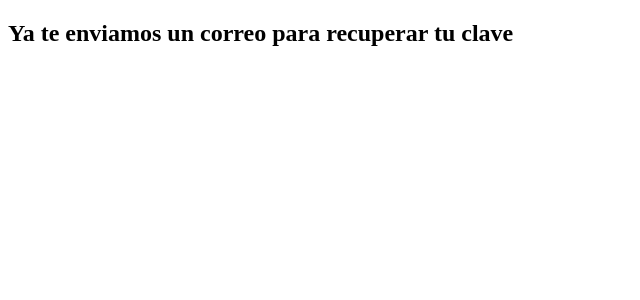
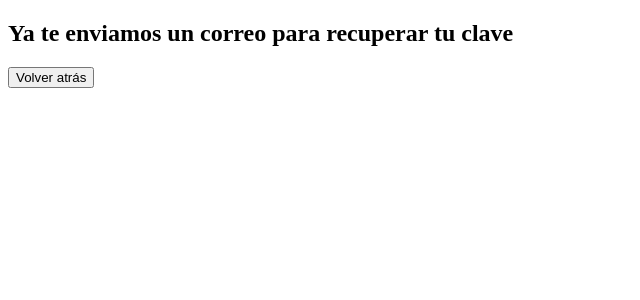
Before and after one commit to MoralesMatiasEzequiel/rick_and_mortyApp, a React (Create React App) app in the folder FRONT/rym-app/: page /recover/error in a window 1280 px wide. Shown: the top 300 px of the page, without its empty margins (0-640 px from the left). Built offline with nearby package versions, Linux system fonts and the light colour scheme.

Commit message:
Login recover OK

```diff
--- a/FRONT/rym-app/src/components/Characters/Characters.jsx
+++ b/FRONT/rym-app/src/components/Characters/Characters.jsx
@@ -10,9 +10,8 @@ const Characters = () => {
     useEffect(() => {
         dispatch(cleanStateDetail());
         dispatch(getCharacters())
-    }, [characters]);
+    }, []);  //array de dependencia = characters. Agregar esto cuando se termine la app.
 
-    // console.log(characters);
     return(
         <div>
             <h1>Characters</h1>
--- a/FRONT/rym-app/src/components/Form/Form.jsx
+++ b/FRONT/rym-app/src/components/Form/Form.jsx
@@ -1,4 +1,4 @@
-import { useState } from 'react';
+import { useState, useEffect } from 'react';
 import { useNavigate, Link } from 'react-router-dom';
 import { useSelector, useDispatch } from 'react-redux';
 import { getUsers } from '../../redux/actions';
@@ -9,7 +9,10 @@ const Form = () => {
     const dispatch = useDispatch();
     const navigate = useNavigate();
 
-    dispatch(getUsers());
+    // dispatch(getUsers());
+    useEffect(() => {
+        dispatch(getUsers())
+    }, []);  //array de dependencia = users. Agregar una vez qe terminemos la app.
 
     const [form, setForm] = useState({
         email: '',
--- a/FRONT/rym-app/src/components/Login/Login.jsx
+++ b/FRONT/rym-app/src/components/Login/Login.jsx
@@ -1,40 +1,73 @@
 // import { useState } from 'react';
+import { useEffect, useState } from 'react';
 import { useNavigate } from 'react-router-dom';
 import { useSelector, useDispatch } from 'react-redux';
-import { searchEmail } from '../../redux/actions';
+import { getUsers } from '../../redux/actions';
 // import validations from './validations';
 
 const Login = () => {
-    const dispatch = useDispatch()
+    const dispatch = useDispatch();
     const navigate = useNavigate();
-    const userFound = useSelector(state => state.userFound);
+    const users = useSelector(state => state.users);
+    // console.log(users);
 
+    useEffect(() => {
+        dispatch(getUsers())
+    }, []);  //array de dependencia = users. Agregar una vez qe terminemos la app.
 
+    const [form, setForm] = useState({
+        email: ''
+    });
+
+    const handleChange = (event) => {
+        setForm({
+            ...form,
+            [event.target.name]: event.target.value
+        })
+    };
 
     const handleSubmit = (event) => {
         event.preventDefault();
-        dispatch(searchEmail());
-        // if(!userFound){
-        //     return navigate('/recover/error');
-        // };
-        // navigate('/recover/initiate');
+        const userFound = [];
+        users.forEach(user => {
+            if(form.email === user.email) {
+                return userFound.push(user);
+            }
+        });
+        if (!userFound.length) {
+            alert('Este correo no existe.');
+            return navigate('/login/identify');
+        }
+        if(userFound[0].active === false){
+            alert('The user was banned, log in with another user.');
+            return navigate('/login/identify');
+        }
+        navigate('/recover/initiate');
+
+        // users.forEach(user => {
+        //     if(form.email === user.email) {
+        //         return navigate('/recover/initiate')
+        //     }
+        // });
+        // alert('Este correo no existe.')
+        // return navigate('/login/identify');
     };
 
     return(
+        <form onSubmit={handleSubmit}>
             <div>
                 <h2>Recupera tu cuenta</h2>
                 <p>Ingresa tu correo electrónico para buscar tu cuenta.</p>
                 <div>
                     <label htmlFor="email" />
-                {/* <input type="text" name="email" value={form.email} placeholder="Correo electrónico" /> */}
-
-                <input type="text" name="email" placeholder="Correo electrónico" />
+                    <input type="text" name="email" value={form.email} onChange={handleChange} placeholder="Correo electrónico" />
                 </div>
                 <div>
                     {/* <button onChange={handleChange}>Buscar</button> */}
                     <button onClick={handleSubmit}>Buscar</button>
                 </div>
             </div>
+        </form>
     )
 };
 
--- a/FRONT/rym-app/src/components/Login/Recover/Recover.jsx
+++ b/FRONT/rym-app/src/components/Login/Recover/Recover.jsx
@@ -1,31 +1,17 @@
-import { useSelector } from 'react-redux';
 import { useNavigate } from 'react-router-dom';
 
 const Recover = () => {
     const navigate = useNavigate();
-    const userFound = useSelector(state => state.userFound);
 
     const handleSubmit = (event) => {
         event.preventDefault();
-        navigate('/login/identify')
+        navigate('/login')
     };
 
     return(
         <div>
-            {userFound ? (
-                <>
-                <h2>Ya te enviamos un correo para recuperar tu clave</h2>
-                </>
-            ) : (
-                <div>
-                    <h2>Este correo no existe</h2>
-                    <button onClick={handleSubmit}>Volver atrás</button>
-                </div>
-            )
-
-
-            }
-
+            <h2>Ya te enviamos un correo para recuperar tu clave</h2>
+            <button onClick={handleSubmit}>Volver atrás</button>
         </div>
     );
 };
```
Lines whose indentation alone changed are shown as unchanged.
